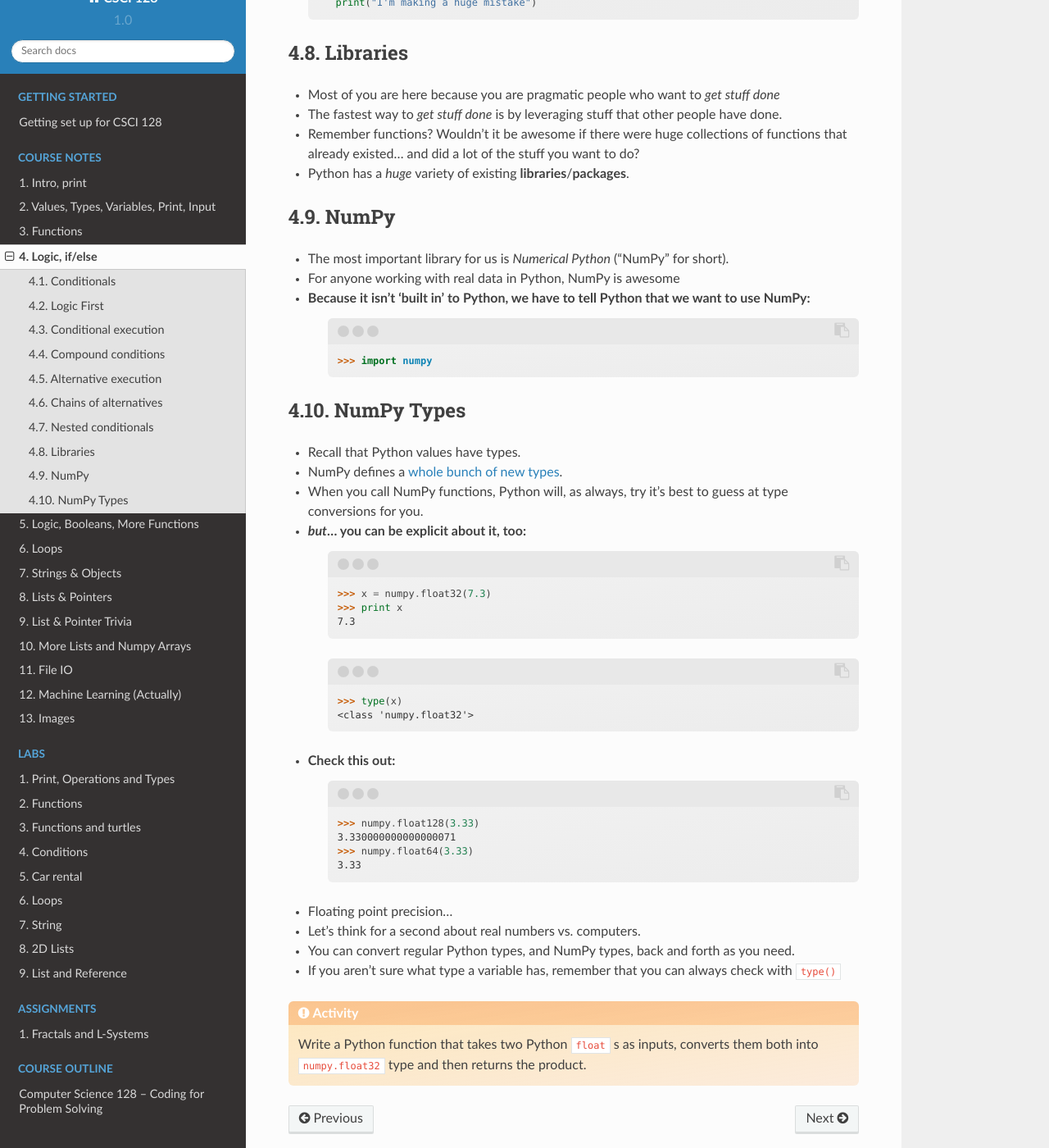
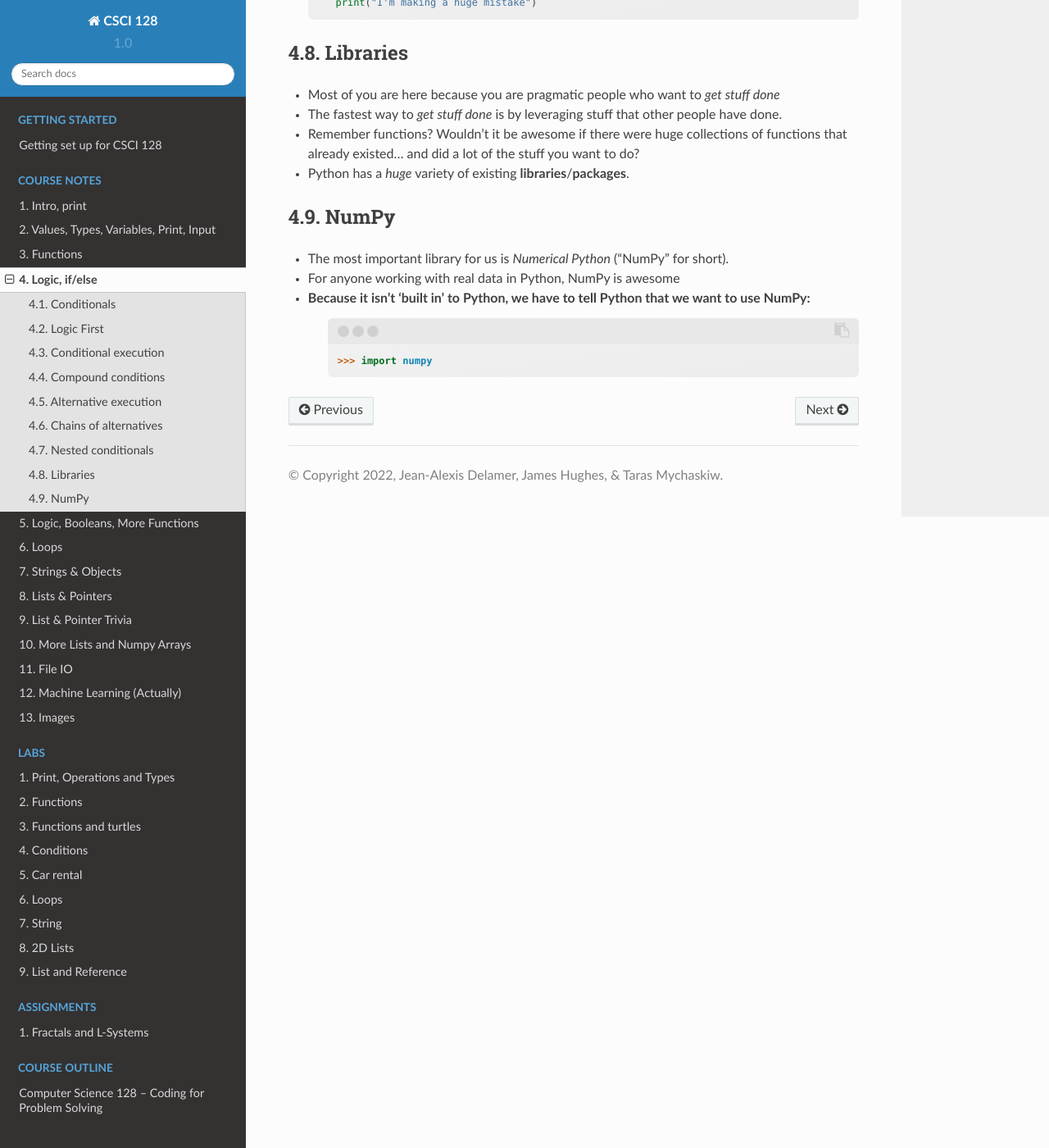
Before and after one commit to jdelamer/csci-128, a Sphinx documentation site: the page built from source/topic4.rst, in a window 1280 px wide and 1400 px high, scrolled down 5725 px. Shown: the whole window at 82% size. Built offline with Sphinx 7.4.7 and the Read the Docs theme 2.0.0, drawn with Linux system fonts in a browser that asks for light colours; pages that are not in the unit, such as notebooks, are missing from menus; some of the changed lines change nothing that is shown.

Commit message:
Modify condition and lab

```diff
--- a/source/labs/rental.rst
+++ b/source/labs/rental.rst
@@ -9,10 +9,6 @@
 .. image:: ../../img/carRental.png
 
 A car rental place needs our help. They want a simple program to calculate how much a customer is to be charged based on their rental agreement, age, how far they drove, and how long they had the car.
-
-.. warning::
-
-   I'm obviously aware that this is directly from class. Don't just copy/paste the solution. Take this as an opportunity to re-implement the solution. In fact, I will be very very happy if you have slightly different solutions than what I had. Use this as a place to work through what you understand in the course and figure out what you don't quite understand yet. Then, when you know what you don't know, ASK FOR HELP!!!!!!!!!!
 
 **Rules:**
 
--- a/source/topic4.rst
+++ b/source/topic4.rst
@@ -250,35 +250,35 @@
     >>> import numpy
 
 
-NumPy Types
-===========
+.. NumPy Types
+.. ===========
 
-* Recall that Python values have types.
-* NumPy defines a `whole bunch of new types <http://docs.scipy.org/doc/numpy/user/basics.types.html>`_.
-* When you call NumPy functions, Python will, as always, try it's best to guess at type conversions for you.
-* *but*... you can be explicit about it, too:
-    >>> x = numpy.float32(7.3)
-    >>> print x
-    7.3
+.. * Recall that Python values have types.
+.. * NumPy defines a `whole bunch of new types <http://docs.scipy.org/doc/numpy/user/basics.types.html>`_.
+.. * When you call NumPy functions, Python will, as always, try it's best to guess at type conversions for you.
+.. * *but*... you can be explicit about it, too:
+..     >>> x = numpy.float32(7.3)
+..     >>> print x
+..     7.3
 
-    >>> type(x)
-    <class 'numpy.float32'>
+..     >>> type(x)
+..     <class 'numpy.float32'>
 
-* Check this out:
-    >>> numpy.float128(3.33)
-    3.330000000000000071
-    >>> numpy.float64(3.33)
-    3.33
+.. * Check this out:
+..     >>> numpy.float128(3.33)
+..     3.330000000000000071
+..     >>> numpy.float64(3.33)
+..     3.33
 
 
-* Floating point precision...
-* Let's think for a second about real numbers vs. computers.
+.. * Floating point precision...
+.. * Let's think for a second about real numbers vs. computers.
 
 
-* You can convert regular Python types, and NumPy types, back and forth as you need.
-* If you aren't sure what type a variable has, remember that you can always check with ``type()``
+.. * You can convert regular Python types, and NumPy types, back and forth as you need.
+.. * If you aren't sure what type a variable has, remember that you can always check with ``type()``
 
-.. admonition:: Activity
-    :class: activity
+.. .. admonition:: Activity
+..     :class: activity
 
-    Write a Python function that takes two Python ``float`` s as inputs, converts them both into ``numpy.float32`` type and then returns the product.
+..     Write a Python function that takes two Python ``float`` s as inputs, converts them both into ``numpy.float32`` type and then returns the product.
```
